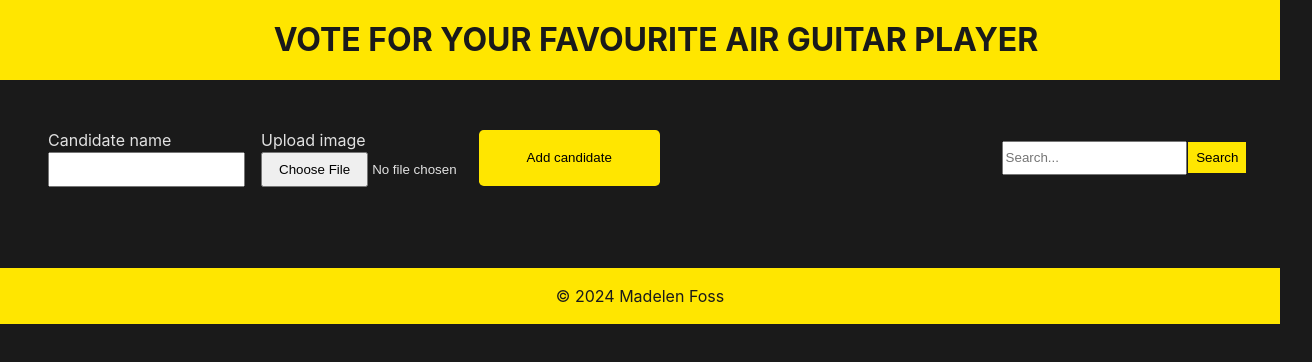
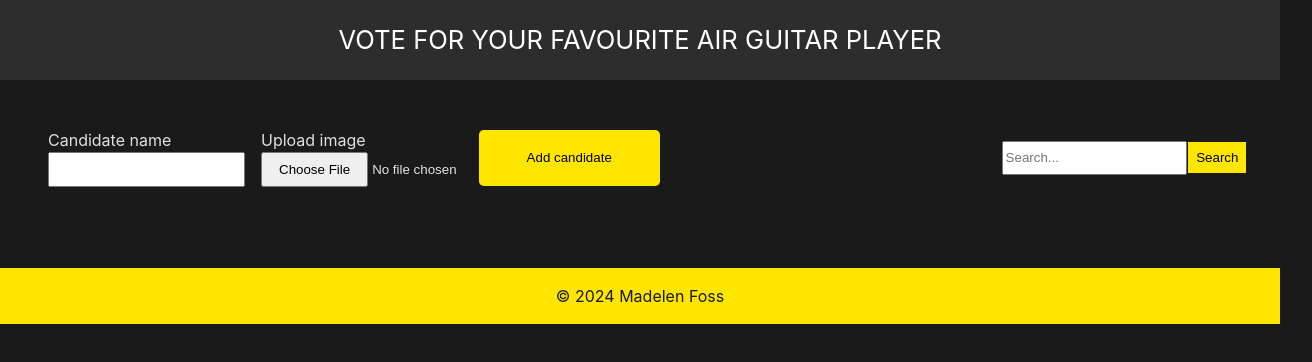
Before and after one commit to madelenfoss/voting-app, a React (Vite) app: page / in a window 1280 px wide. Shown: the top 362 px of the page, 1312 px wide, since content can reach past the window. Built offline with nearby package versions, Linux system fonts and the light colour scheme.

Commit message:
Changed classnames, added styling

```diff
--- a/src/components/Candidates.jsx
+++ b/src/components/Candidates.jsx
@@ -117,8 +117,8 @@ const Candidates = () => {
       <ul className="candidate_ul">
         {candidates.map((candidate) => (
           <li key={candidate.id} className="candidate_li">
-            <div className="candidate-info">
-              <h2>{candidate.name}</h2>
+            <div className="candidate_info">
+              <h2 className="candidate_name">{candidate.name}</h2>
               <img
                 src={candidate.image}
                 className="candidate_image"
--- a/src/index.css
+++ b/src/index.css
@@ -30,17 +30,19 @@ button {
 }
 
 header {
+  display: flex;
+  align-items: center;
   margin: 0 auto;
-  background: #ffe600;
+  background: #2d2d2d;
   height: 5rem;
 }
 
 h1 {
   margin: 0 auto;
-  padding: 1rem;
-  color: #1a1a1a;
+  color: #ffffff;
   width: 100vw;
-  font-size: 2em;
+  font-size: 1.6rem;
+  font-weight: 400;
   text-transform: uppercase;
   text-align: center;
 }
@@ -114,8 +116,12 @@ input::-webkit-file-upload-button {
   box-shadow: 0 0.5rem 1rem rgba(0, 0, 0, 0.5);
 }
 
+.candidate_name {
+  color: #ffe600;
+}
+
 .candidate_image {
-  border-radius: 5%;
+  border-radius: 0.3rem;
   width: 100%;
 }
 
```
